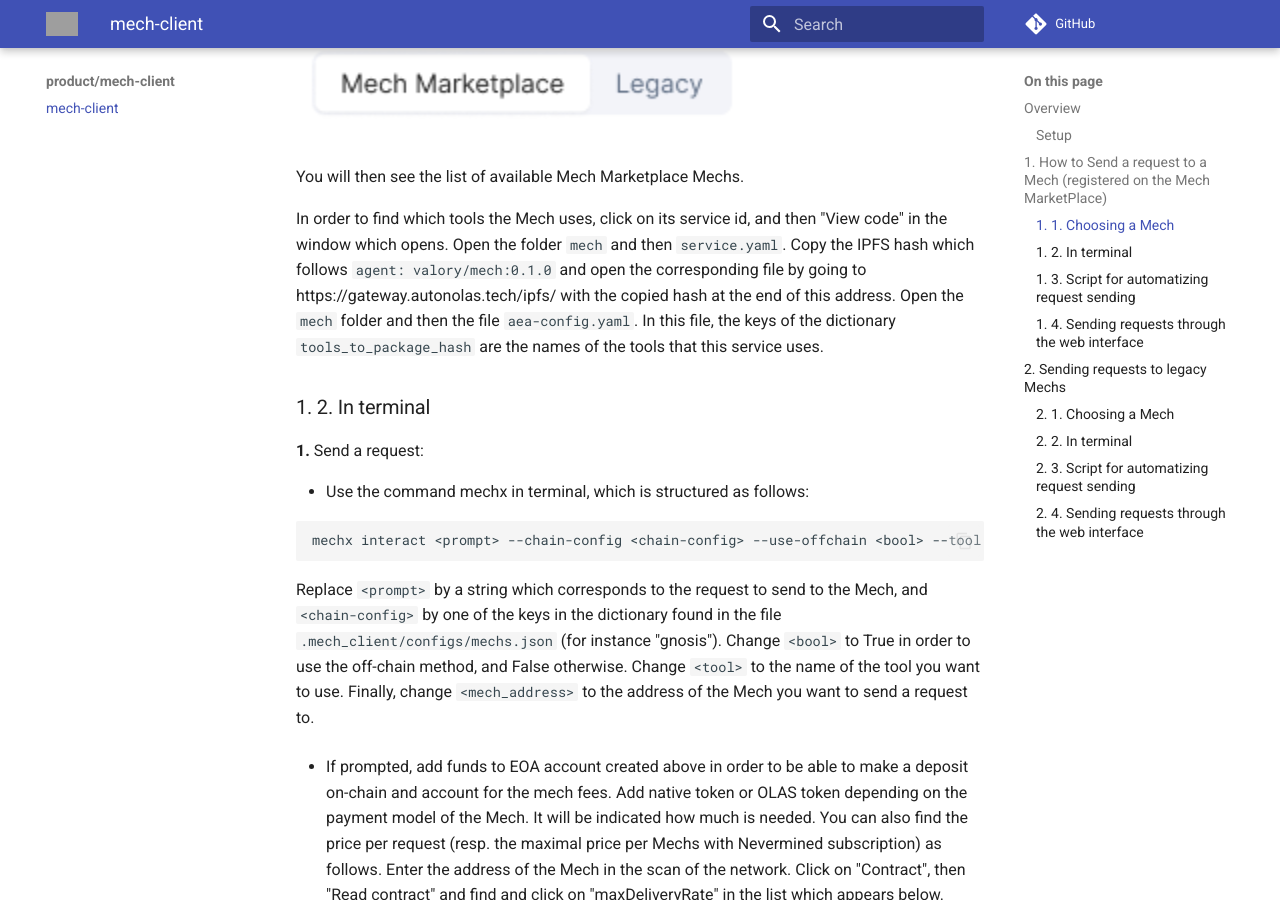
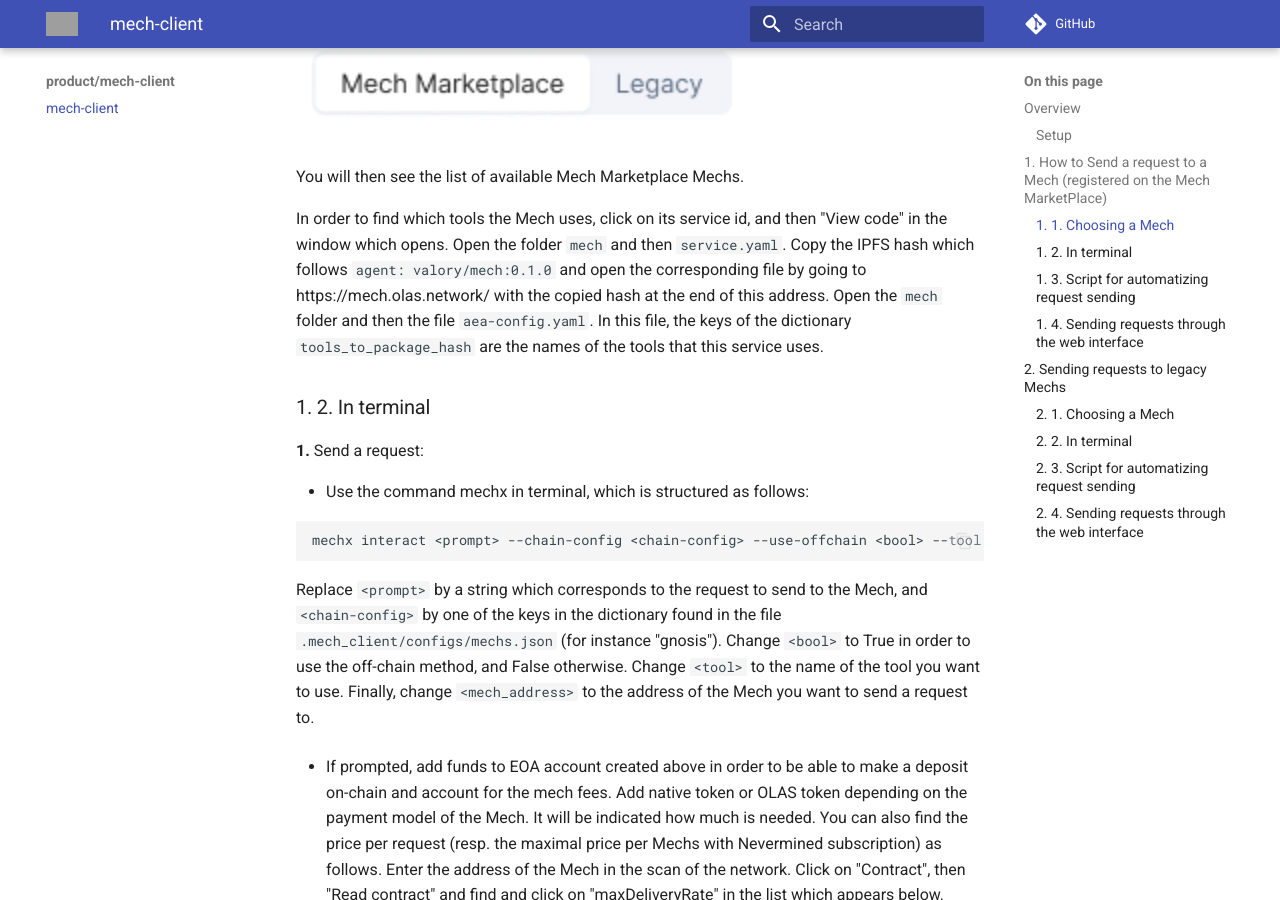
Before and after one commit to valory-xyz/mech-client, an MkDocs documentation site: the page built from docs/index.md, in a window 1280 px wide and 900 px high, scrolled down 2436 px. Built offline with MkDocs 1.6.1 and Material for MkDocs 9.7.7, drawn with Linux system fonts in a browser that asks for light colours; comment, search, counter and statistics services are not loaded; some of the changed lines change nothing that is shown; grey boxes are pictures that could not be loaded.

Commit message:
docs: changed aimech link to new one

```diff
--- a/docs/index.md
+++ b/docs/index.md
@@ -68,14 +68,14 @@
 
 ![alt text](./imgs/image-1.png)
 
-Alternatively, for Gnosis network, you can find the list of Mech Marketplace Mechs on this [webpage](https://aimechs.autonolas.network/). Click on "Mech Marketplace" tab as on the following picture.
+Alternatively, for Gnosis network, you can find the list of Mech Marketplace Mechs on this [webpage](https://mech.olas.network/). Click on "Mech Marketplace" tab as on the following picture.
 
 ![alt text](./imgs/legacy_tab.png)
 
 You will then see the list of available Mech Marketplace Mechs.
 
 In order to find which tools the Mech uses, click on its service id, and then "View code" in the window which opens. Open the folder `mech` and then `service.yaml`. Copy the IPFS hash which follows `agent: valory/mech:0.1.0` and open the corresponding
-file by going to https://gateway.autonolas.tech/ipfs/ with the copied hash at the end of this address. Open the `mech` folder and then the file `aea-config.yaml`. In this file, the keys of the dictionary `tools_to_package_hash` are the
+file by going to https://mech.olas.network/ with the copied hash at the end of this address. Open the `mech` folder and then the file `aea-config.yaml`. In this file, the keys of the dictionary `tools_to_package_hash` are the
 names of the tools that this service uses.
 
 ### 1. 2. In terminal
@@ -200,7 +200,7 @@
 
 ![List of Mechs](./imgs/list_of_mechs.png)
 
-For Gnosis, more legacy Mechs are listed on this [webpage](https://aimechs.autonolas.network/). Click on "Legacy" tab as on the following picture.
+For Gnosis, more legacy Mechs are listed on this [webpage](https://mech.olas.network/). Click on "Legacy" tab as on the following picture.
 
 ![Mech Marketplace vs Legacy](./imgs/legacy_tab.png)
 
```
